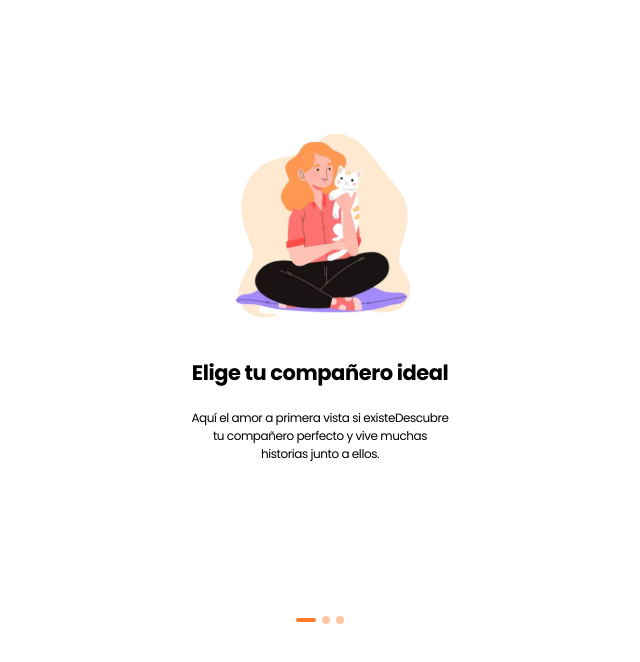
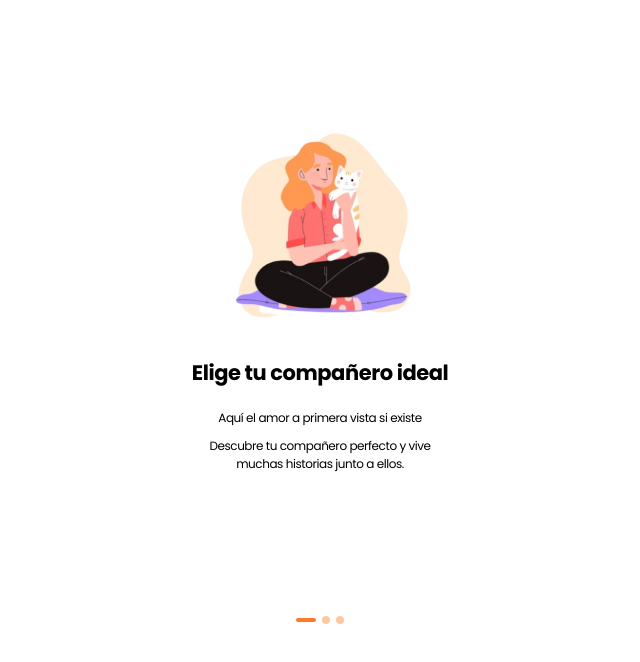
Before and after one commit to GammaFec/Gamma, a React (Create React App) app: page /carousel in a window 1280 px wide. Shown: the top 662 px of the page, without its empty margins (320-960 px from the left). Built offline with nearby package versions, Linux system fonts and the light colour scheme.

Commit message:
logica para devolver tantos <p> como elementos en el array text

```diff
--- a/src/components/Carousel/utils.tsx
+++ b/src/components/Carousel/utils.tsx
@@ -16,7 +16,9 @@ const carouselDataMapped = (
             <StyledLi active={activeTabIndex === index} key={dataObj.id}>
                 <img alt={dataObj.imageAlt} src={dataObj.imageUrl} />
                 <h2>{dataObj.titleOnPage}</h2>
-                <p>{dataObj.text}</p>
+                {dataObj.text.map((eachText) => (
+                    <p key={dataObj.id}>{eachText}</p>
+                ))}
             </StyledLi>
         );
     });
```
